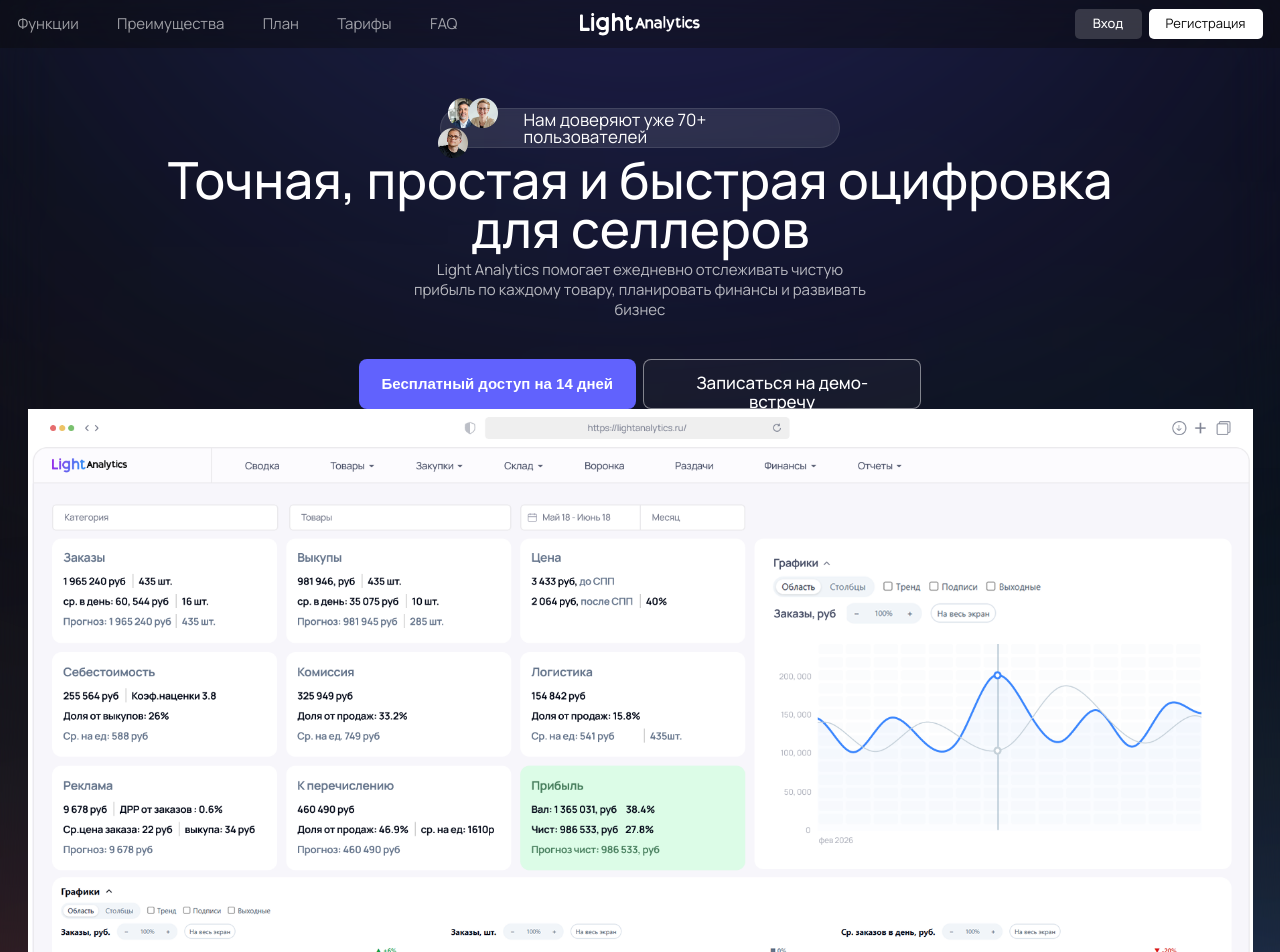
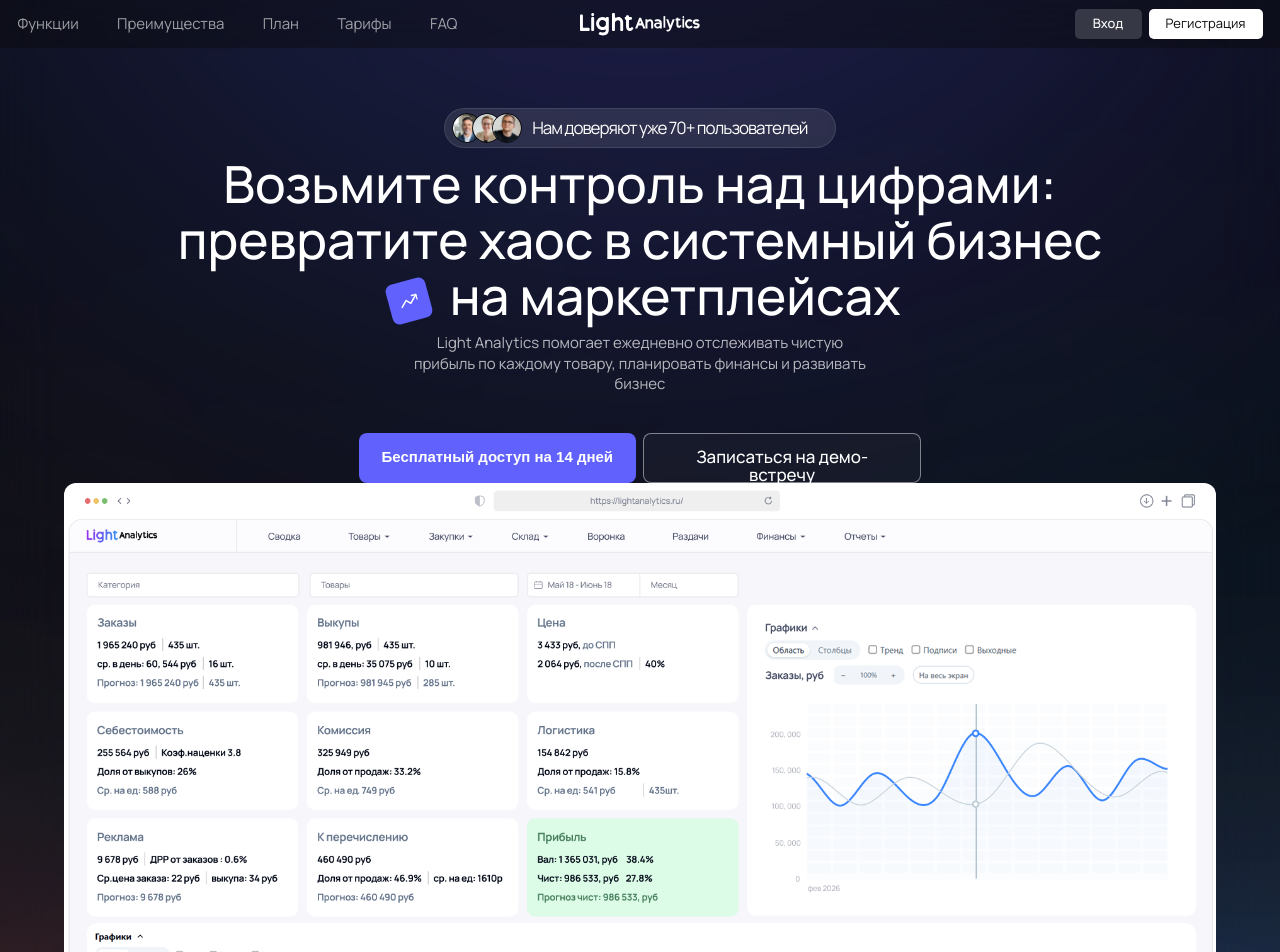
Before and after one commit to irinaLeonova55/Light-Analytics, a React (Vite) app: page / in a window 1280 px wide. Shown: the top 952 px of the page. Built offline with nearby package versions, Linux system fonts and the light colour scheme; a web font is replaced by a local one.

Commit message:
поменял заголовок, добавить border-radius в hero

```diff
--- a/src/widgets/hero/ui/Hero.jsx
+++ b/src/widgets/hero/ui/Hero.jsx
@@ -1,8 +1,8 @@
 import styles from './Hero.module.scss';
 import Container from '@/shared/ui/Container/Container';
 import Button from '@/shared/ui/Button/Button';
-import { motion, useScroll, useTransform } from 'framer-motion';
-import { useRef, useState, useEffect } from 'react';
+import {motion, useScroll, useTransform} from 'framer-motion';
+import {useRef, useState, useEffect} from 'react';
 
 import heroFoto1 from '@/shared/assets/images/hero-foto-1.png';
 import heroFoto2 from '@/shared/assets/images/hero-foto-2.png';
@@ -19,7 +19,7 @@
         setIsMobile(media.matches);
     }, []);
 
-  const { scrollYProgress } = useScroll({
+    const {scrollYProgress} = useScroll({
         target: heroRef,
         offset: ['start start', 'end end'],
     });
@@ -31,9 +31,9 @@
     const y = isMobile ? 0 : yTransform;
 
     const users = [
-    { id: 1, img: heroFoto1 },
-    { id: 2, img: heroFoto2 },
-    { id: 3, img: heroFoto3 },
+        {id: 1, img: heroFoto1},
+        {id: 2, img: heroFoto2},
+        {id: 3, img: heroFoto3},
     ];
 
     return (
@@ -43,7 +43,7 @@
                     <div className={styles.heroContainer}></div>
                     <div className={styles.heroContainer}>
                         <div className={styles.heroBanner}>
-              <div>
+                            <div className={styles.heroFotos}>
                                 {users.map((user) => (
                                     <img
                                         key={user.id}
@@ -56,19 +56,13 @@
                             <span>Нам доверяют уже 70+ пользователей</span>
                         </div>
                         <h1>
-              Точная,{' '}
+                            Возьмите контроль над цифрами: превратите хаос в системный бизнес{' '}
                             <img
                                 src={heroIcon}
                                 alt="Иконка график"
-                className={styles.iconMobile}
-              />
-              простая и быстрая оцифровка{' '}
-              <img
-                src={heroIcon}
-                alt="Иконка график"
-                className={styles.iconDesktop}
-              />
-              для селлеров
+                                className={styles.heroIcon}
+                            />{' '}
+                            на маркетплейсах
                         </h1>
                         <p className={styles.heroDesc}>
                             Light Analytics помогает ежедневно отслеживать чистую прибыль по
@@ -90,7 +84,7 @@
                         </div>
                         <div className={styles.stickyWrapper}>
                             <motion.div
-                style={{ scale, y }}
+                                style={{scale, y}}
                                 className={styles.mockupViewport}
                             >
                                 <img
@@ -102,9 +96,9 @@
                         </div>
                     </div>
                 </Container>
-        <div className={styles.glass} />
-        <div className={styles.heroEllipseUp} />
-        <div className={styles.heroEllipseDown} />
+                <div className={styles.glass}/>
+                <div className={styles.heroEllipseUp}/>
+                <div className={styles.heroEllipseDown}/>
             </div>
         </section>
     );
--- a/src/widgets/hero/ui/Hero.module.scss
+++ b/src/widgets/hero/ui/Hero.module.scss
@@ -2,8 +2,6 @@
   position: relative;
   width: 100%;
   height: 180vh;
-  /*background: #0b0b0b url('@/shared/assets/images/hero-bg.png') center / cover
-    no-repeat;*/
   background: #0b0b0b;
 }
 
@@ -23,30 +21,6 @@
   width: 100%;
   min-height: 90px;
   padding-top: 1.25rem;
-
-  /*border-left: 1px solid #ffffff1f;
-  border-right: 1px solid #ffffff1f;
-  border-bottom: 1px solid #ffffff1f;*/
-
-  /*&:not(:last-child)::before {
-    content: '';
-    position: absolute;
-    width: 8px;
-    height: 8px;
-    bottom: -4px;
-    left: -4px;
-    background: #6162fd;
-  }
-
-  &:not(:last-child)::after {
-    content: '';
-    position: absolute;
-    width: 8px;
-    height: 8px;
-    bottom: -4px;
-    right: -4px;
-    background: #6162fd;
-  }*/
 }
 
 .stickyWrapper {
@@ -57,7 +31,6 @@
   align-items: flex-start;
   justify-content: center;
   z-index: 20;
-  /*top: 50px;*/
 }
 
 .heroBanner {
@@ -66,7 +39,6 @@
   align-items: center;
   max-width: 400px;
   height: 40px;
-  border-width: 1px;
   border-radius: 50px;
   background: #ffffff1a;
   border: 1px solid #ffffff1a;
@@ -79,17 +51,22 @@
     font-weight: 400;
     font-size: 17px;
     line-height: 100%;
-    letter-spacing: -6%;
+    letter-spacing: -0.06em;
     color: #ffffff;
     padding-right: 1.5rem;
-    z-index: 5;
   }
+}
+
+.heroFotos {
+  display: flex;
 }
 
 .heroFoto {
   width: 30px;
   height: 30px;
   z-index: 5;
+  border-radius: 50%;
+  border: 1px solid #0b0b0b;
 
   &:not(:first-child) {
     margin-left: -10px;
@@ -100,28 +77,20 @@
   max-width: 980px;
   font-weight: 500;
   font-size: clamp(36px, 4vw, 59px);
-  line-height: 96%;
+  line-height: 110%; // Чуть увеличил для лучшего отображения иконки
   letter-spacing: -4%;
   text-align: center;
   color: #ffffff;
   margin-bottom: 0.5rem;
   z-index: 50;
-  vertical-align: middle;
 
-  .iconDesktop {
-    z-index: 10;
-    width: 50px;
+  .heroIcon {
+    display: inline-block;
+    vertical-align: middle;
+    width: clamp(30px, 4vw, 50px); // Гибкий размер
     height: auto;
-    vertical-align: -4px;
-    margin-right: 8px;
-  }
-
-  .iconMobile {
-    width: 30px;
-    height: auto;
-    vertical-align: -4px;
-    display: none;
-    margin-right: 8px;
+    margin: 0 0.1em; // Пропорциональный отступ
+    object-fit: contain;
   }
 }
 
@@ -145,21 +114,23 @@
   width: 100%;
   position: relative;
   background: #ffffff;
-
-  /*height: 500px;*/
-  /*width: 900px;*/
   max-width: 90vw;
   z-index: 10;
-  /*transform-origin: top top;*/
+  border-radius: 12px;
+  overflow: hidden;
+
+  @media (max-width: 768px) {
+    border-radius: 12px;
+  }
 }
 
 .mockupImg {
   display: block;
-  top: 0;
-  left: 0;
   width: 100%;
   height: auto;
   z-index: 50;
+  border-radius: inherit;
+  object-fit: cover;
 }
 
 .glass {
@@ -194,80 +165,25 @@
   left: 35%;
   transform: translateX(-30%);
   bottom: -350px;
-  mix-blend-mode: Lighten;
-  background: #6162fd;
+  mix-blend-mode: lighten;
   filter: blur(150px);
 }
 
+// Адаптив
 @media (max-width: 1280px) {
-  .hero {
-    height: auto;
-  }
-
-  .heroBg {
-    height: auto;
-  }
-
+  .hero { height: auto; }
+  .heroBg { height: auto; }
   .stickyWrapper {
     position: static;
     height: auto;
-    margin-top: 0;
-  }
-
-  .mockupViewport {
-    position: static;
-    max-width: 100vw;
   }
 }
 
-@media (max-width: 1024px) {
-  .mockupViewport {
-    max-width: 100%;
-  }
-  /*.heroContainer {
-    border: none;
-
-    &:not(:last-child)::before {
-      display: none;
-    }
-
-    &:not(:last-child)::after {
-      display: none;
-    }*/
-}
-
-.iconDesktop {
-  display: none;
-}
-
-.iconMobile {
-  display: block;
-}
-
 @media (max-width: 768px) {
-  .hero {
-    height: auto;
-  }
-
-  .heroBanner {
-    display: none;
-  }
-
+  .heroBanner { display: none; }
   .heroBtnWrapper {
     flex-direction: column;
+    height: auto;
     margin-bottom: 2rem;
   }
-
-  .stickyWrapper {
-    margin-top: 50px;
-  }
-
-  .mockupViewport {
-    position: static;
-    min-height: 200px;
-  }
-
-  .mockupImg {
-    position: static;
-  }
 }
```
Lines whose indentation alone changed are shown as unchanged.
